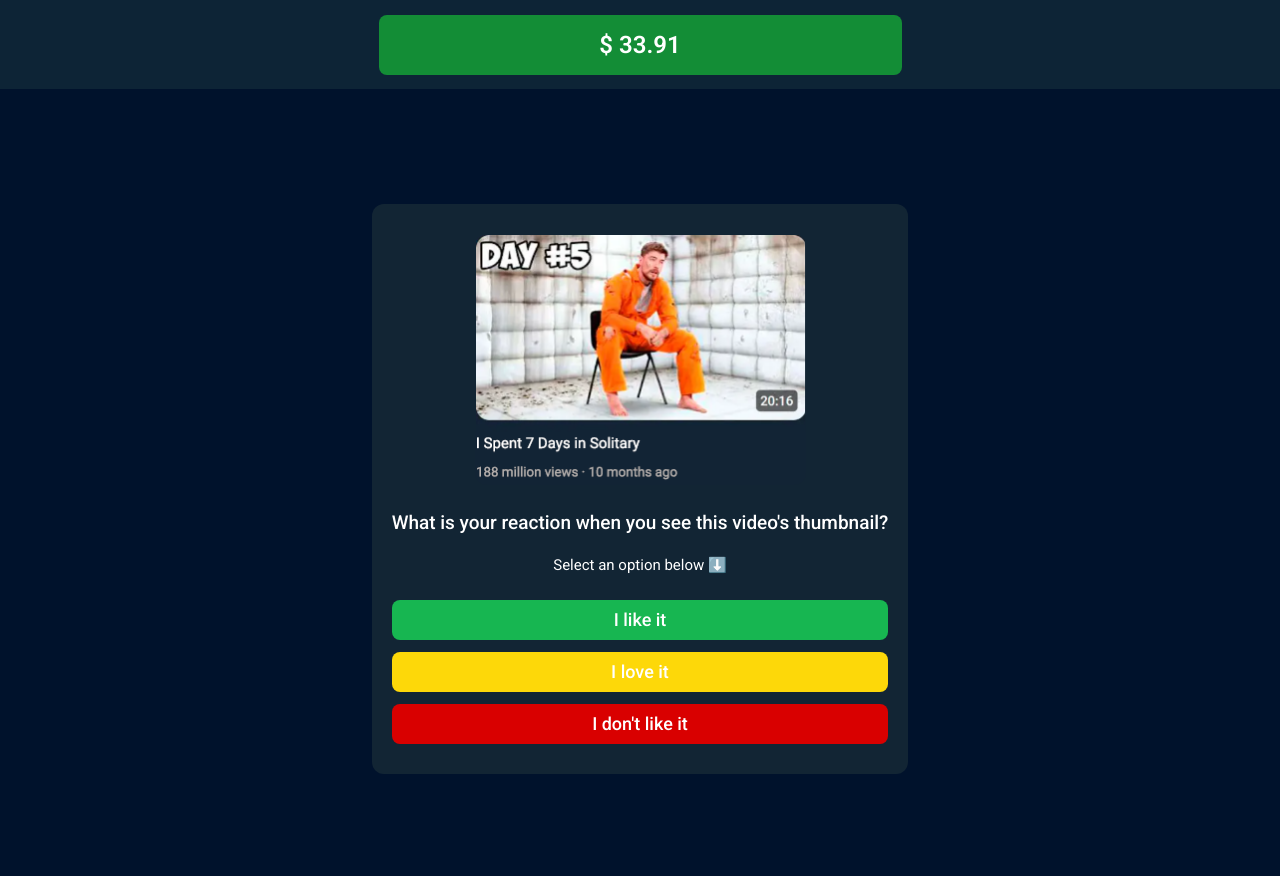
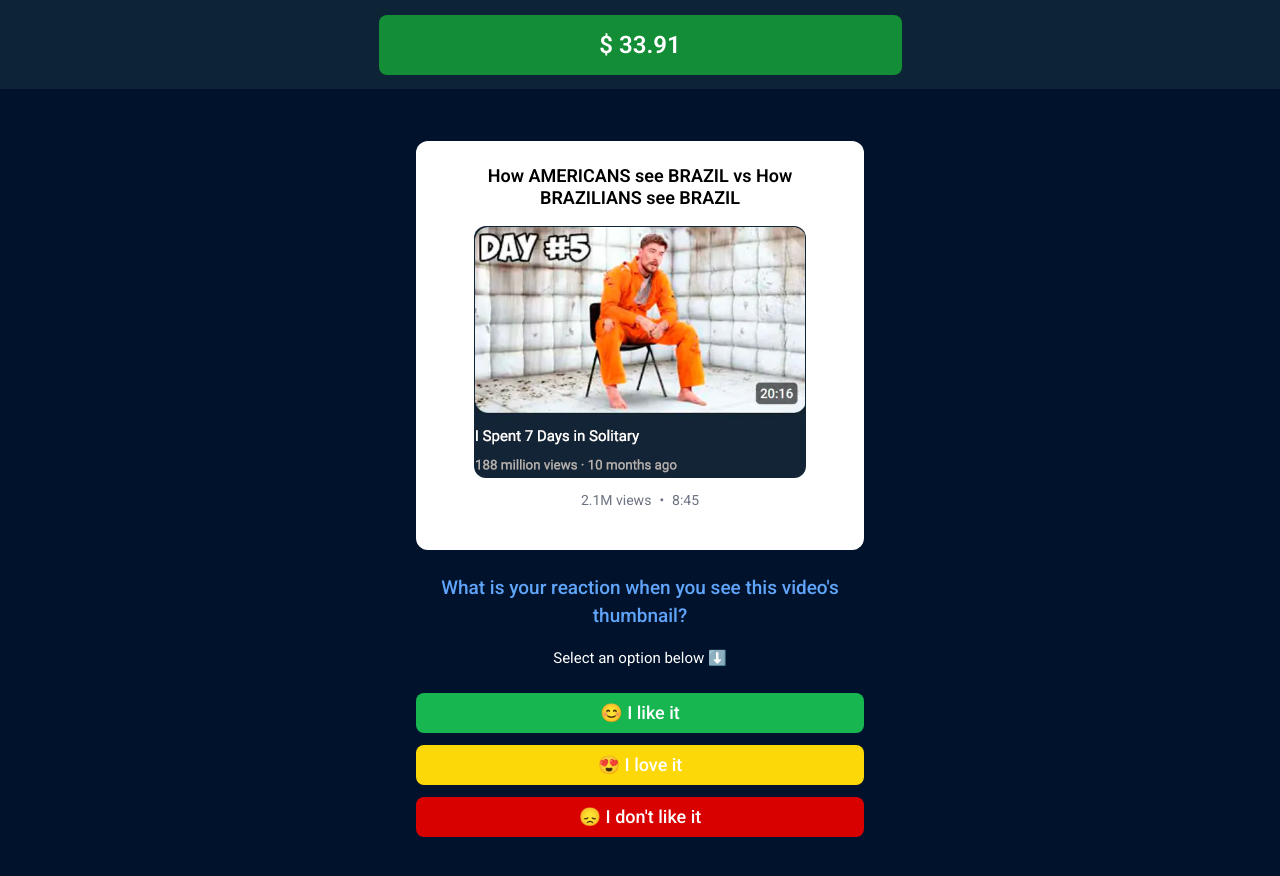
Before and after one commit to luccmick121/easy-oi-app, a React (Vite) app: page / in a window 1280 px wide. Both pictures are taken after a click on the button "CLICK HERE AND START!". Shown: the top 876 px of the page. Built offline with nearby package versions, Linux system fonts and the light colour scheme.

Commit message:
feat: Apply new design to all steps
Updated question data with video details and emojis. Modified the question screen component to display video thumbnails, titles, and statistics, along with updated button designs.

```diff
--- a/src/components/QuestionScreen.tsx
+++ b/src/components/QuestionScreen.tsx
@@ -78,14 +78,23 @@ const QuestionScreen = memo(({ question, onOptionSelect, disabled }: QuestionScr
   return (
     <div className="main-container">
       <div className="flex flex-col items-center justify-center px-4 min-h-screen">
-        <div className="question-card fade-in">
+        <div className="fade-in max-w-md w-full">
+          {/* Card branco com o conteúdo do vídeo */}
+          <div className="bg-white rounded-lg p-6 mb-6">
+            {/* Título do vídeo */}
+            {question.videoTitle && (
+              <h3 className="text-black font-semibold text-lg mb-4 text-center leading-tight">
+                {question.videoTitle}
+              </h3>
+            )}
+
+            {/* Thumbnail do vídeo */}
             {question.image && (
-            <div className="flex justify-center slide-in mb-6">
+              <div className="flex justify-center slide-in mb-3">
                 <img
                   src={question.image}
-                alt={question.title}
-                className="rounded-lg"
-                style={{ width: '331px', height: 'auto' }}
+                  alt={question.videoTitle || question.title}
+                  className="rounded-lg max-w-full h-auto"
                   loading="lazy"
                   onError={(e) => {
                     const target = e.target as HTMLImageElement;
@@ -95,8 +104,19 @@ const QuestionScreen = memo(({ question, onOptionSelect, disabled }: QuestionScr
               </div>
             )}
 
+            {/* Estatísticas do vídeo */}
+            {(question.videoViews || question.videoDuration) && (
+              <div className="flex justify-center gap-2 text-gray-500 text-sm mb-4">
+                {question.videoViews && <span>{question.videoViews}</span>}
+                {question.videoViews && question.videoDuration && <span>•</span>}
+                {question.videoDuration && <span>{question.videoDuration}</span>}
+              </div>
+            )}
+          </div>
+
+          {/* Pergunta fora do card branco */}
           <div className="text-center space-y-4 mb-6">
-            <h2 className="text-white" style={{ fontSize: '19px', fontWeight: '500' }}>
+            <h2 className="text-blue-400 font-medium" style={{ fontSize: '19px' }}>
               {question.title}
             </h2>
             {question.subtitle && (
@@ -106,6 +126,7 @@ const QuestionScreen = memo(({ question, onOptionSelect, disabled }: QuestionScr
             )}
           </div>
 
+          {/* Botões com emojis */}
           <div className="space-y-3">
             {question.options.map((option, index) => {
               const buttonColors = [
--- a/src/data/questions.ts
+++ b/src/data/questions.ts
@@ -6,10 +6,13 @@ export const questions: Question[] = [
     title: "What is your reaction when you see this video's thumbnail?",
     subtitle: "Select an option below ⬇️",
     image: "/images/1-EUA.png",
+    videoTitle: "How AMERICANS see BRAZIL vs How BRAZILIANS see BRAZIL",
+    videoViews: "2.1M views",
+    videoDuration: "8:45",
     options: [
-      { id: "like", text: "I like it" },
-      { id: "love", text: "I love it" },
-      { id: "dislike", text: "I don't like it" }
+      { id: "like", text: "😊 I like it" },
+      { id: "love", text: "😍 I love it" },
+      { id: "dislike", text: "😞 I don't like it" }
     ],
     balanceIncrease: 45
   },
@@ -18,10 +21,13 @@ export const questions: Question[] = [
     title: "Does this video's thumbnail make you want to click on it?",
     subtitle: "Select an option below ⬇️",
     image: "/images/2-step.png",
+    videoTitle: "BRAZIL vs USA - Cultural Differences",
+    videoViews: "1.5M views",
+    videoDuration: "12:30",
     options: [
-      { id: "yes", text: "Yes" },
-      { id: "maybe", text: "Maybe" },
-      { id: "no", text: "No" }
+      { id: "yes", text: "👍 Yes" },
+      { id: "maybe", text: "🤔 Maybe" },
+      { id: "no", text: "👎 No" }
     ],
     balanceIncrease: 45
   },
@@ -30,10 +36,13 @@ export const questions: Question[] = [
     title: "What is your reaction when you see this video's thumbnail?",
     subtitle: "Select an option below ⬇️",
     image: "/images/3-EUA.png",
+    videoTitle: "10 Things That Shocked Me About BRAZIL",
+    videoViews: "3.2M views",
+    videoDuration: "15:20",
     options: [
-      { id: "like2", text: "I like it" },
-      { id: "love2", text: "I love it" },
-      { id: "dislike2", text: "I don't like it" }
+      { id: "like2", text: "😊 I like it" },
+      { id: "love2", text: "😍 I love it" },
+      { id: "dislike2", text: "😞 I don't like it" }
     ],
     balanceIncrease: 45
   },
@@ -42,10 +51,13 @@ export const questions: Question[] = [
     title: "Does this video's thumbnail make you want to click on it?",
     subtitle: "Select an option below ⬇️",
     image: "/images/4-step.png",
+    videoTitle: "Why I Left USA to Live in BRAZIL",
+    videoViews: "890K views",
+    videoDuration: "10:15",
     options: [
-      { id: "yes2", text: "Yes" },
-      { id: "maybe2", text: "Maybe" },
-      { id: "no2", text: "No" }
+      { id: "yes2", text: "👍 Yes" },
+      { id: "maybe2", text: "🤔 Maybe" },
+      { id: "no2", text: "👎 No" }
     ],
     balanceIncrease: 45
   },
--- a/src/types/index.ts
+++ b/src/types/index.ts
@@ -3,6 +3,9 @@ export interface Question {
   title: string;
   subtitle?: string;
   image?: string;
+  videoTitle?: string;
+  videoViews?: string;
+  videoDuration?: string;
   options: QuestionOption[];
   balanceIncrease: number;
 }
```
Lines whose indentation alone changed are shown as unchanged.
